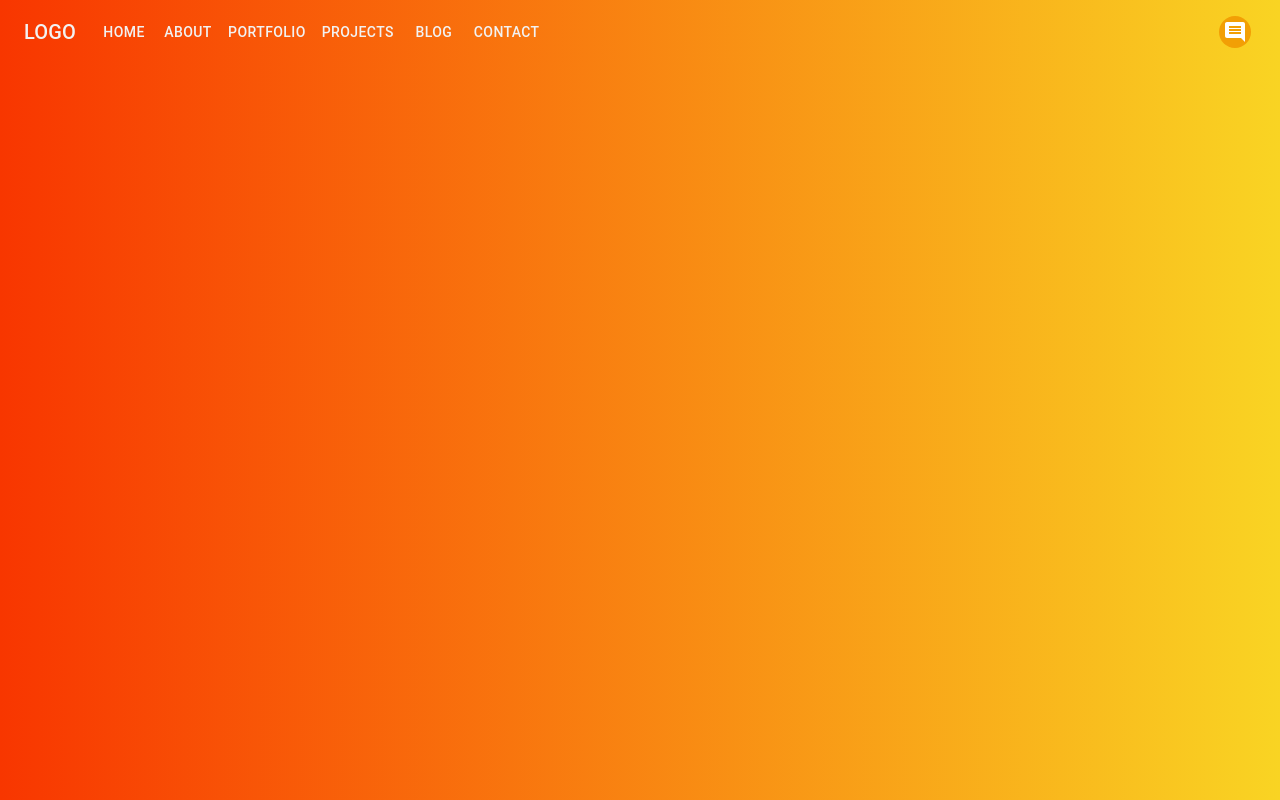
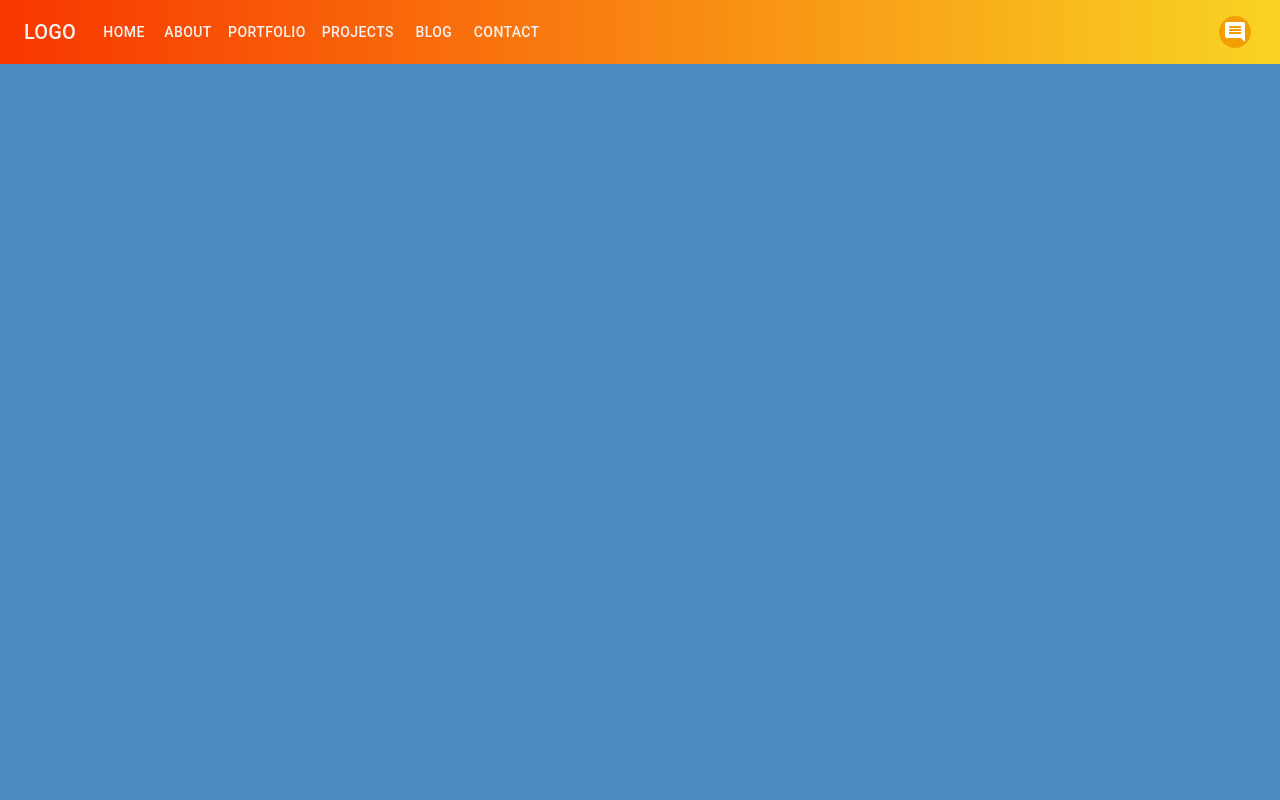
Before and after one commit to JoseAVallejo12/landing-page-holberton, a React (Create React App) app: page / in a window 1280 px wide. Shown: the top 800 px of the page. Built offline with nearby package versions, Linux system fonts and the light colour scheme.

Commit message:
Update App.css
change background color

```diff
--- a/src/App.css
+++ b/src/App.css
@@ -16,7 +16,7 @@ a:-webkit-any-link {
   height: 100vh;
   width: 100vw;
   padding-top: 50px;
-  background-image: linear-gradient(to right, #f83600 0%, #f9d423 100%);
+  /* background-image: linear-gradient(to right, #f83600 0%, #f9d423 100%); */
 }
 
 .about {
```
